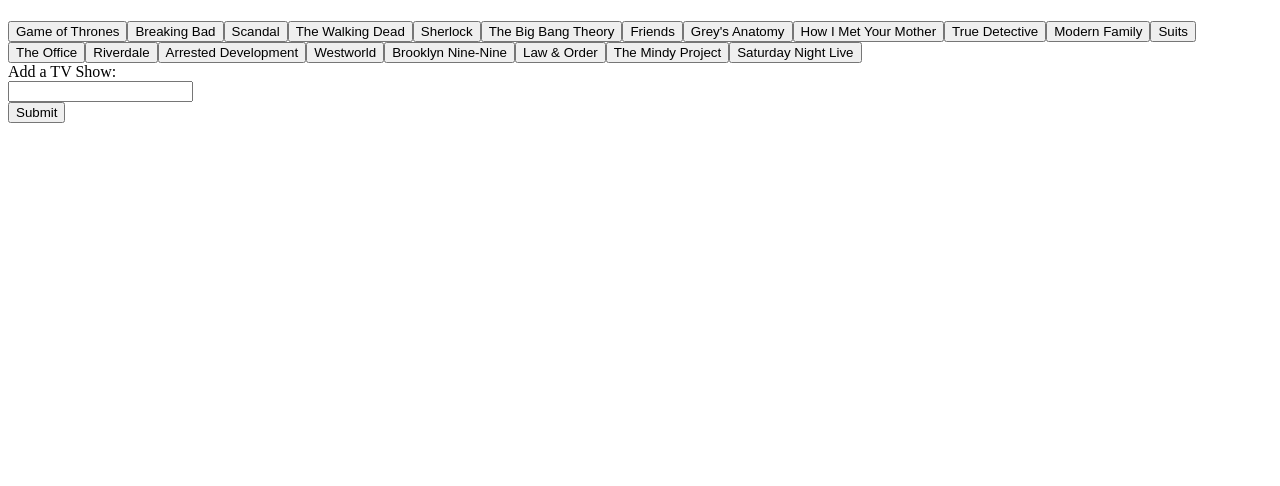
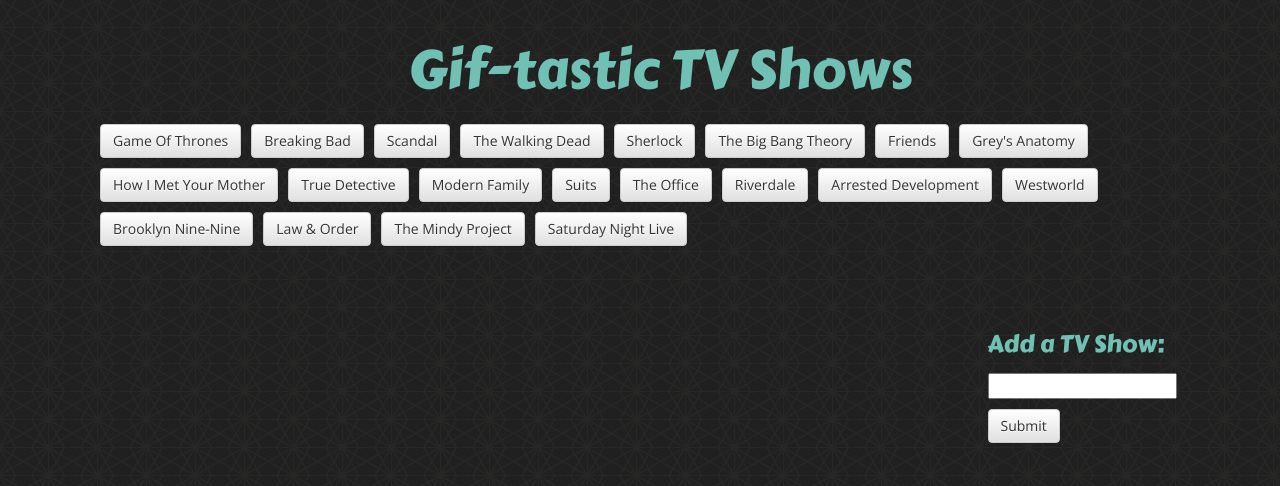
Before and after one commit to smuiznieks/giftastic, a plain HTML site: page index.html in a window 1280 px wide. Drawn offline with nearby package versions, Linux system fonts and the light colour scheme.

Commit message:
finish js, update css

```diff
--- a/assets/css/style.css
+++ b/assets/css/style.css
@@ -0,0 +1,38 @@
+body {
+	background-image: url(../images/black_thread.png);
+}
+
+#tvShowButton {
+	margin: 5px;
+}
+
+#gifs, #createButton {
+	margin-top: 20px;
+}
+
+#addButton {
+	margin-top: 10px;
+}
+
+h1 {
+	font-size: 54px;
+	margin: 20px;
+}
+
+h1, h3, h6 {
+	color: #70C1B3;
+	font-family: 'Carter One', cursive;
+}
+
+#addButton, #tvShowButton {
+	font-family: 'Open Sans', sans-serif;
+}
+
+#tvShowButton {
+	text-transform: capitalize;
+}
+
+#background, #createButton {
+	padding: 0px 20px 20px 20px;
+	margin: 20px;
+}
--- a/assets/javascript/app.js
+++ b/assets/javascript/app.js
@@ -4,6 +4,8 @@
 	$('#buttons').empty();
 	for (i = 0; i < tvShows.length; i++) {
 		var button = $('<button>');
+		button.attr('type', 'button');
+		button.attr('class', 'btn btn-default')
 		button.attr('id','tvShowButton');
 		button.attr('data-name', tvShows[i]);
 		button.text(tvShows[i]);
@@ -18,6 +20,22 @@
 	createButtons();
 })
 
+function animateGifs() {
+	console.log('click');
+	var img = $(this);
+	console.log(img);
+    var state = img.attr('data-state')
+    console.log(state);
+	if (state === 'still') {
+		img.attr('src', img.attr('data-animate'));
+        img.attr('data-state', 'animate');
+	}
+	if (state === 'animate') {
+      img.attr('src', img.attr('data-still'));
+      img.attr('data-state', 'still');
+    }
+}
+
 function showGifs() {
 	$('#gifs').empty();
 	var searchShow = $(this).attr('data-name');
@@ -29,9 +47,19 @@
 		console.log(response);
 		for (i = 0; i < response.data.length; i++) {
 			var gif = response.data[i];
-			console.log(gif.embed_url);
+			console.log(gif.images.fixed_height_still.url);
+			console.log(gif.images.fixed_height.url);
 			console.log(gif.rating);
-			$('#gifs').append('<iframe src="' + gif.embed_url + '"></iframe>')
+			var newDiv = $('<div>');
+			newDiv.attr('class', 'col-md-6');
+			var newImage = $('<img src="' + gif.images.fixed_height_still.url + '"/>');
+			newImage.attr('id', 'clickToAnimate');
+			newImage.attr('data-state', 'still');
+			newImage.attr('data-still', gif.images.fixed_height_still.url);
+			newImage.attr('data-animate', gif.images.fixed_height.url);
+			newDiv.append(newImage);
+			newDiv.append('<h6>Rating: ' + gif.rating + '</h6>');
+			$('#gifs').append(newDiv);
 		}
 	}).fail(function(err) {
 		throw err;
@@ -41,3 +69,4 @@
 
 $(document).on('click', '#tvShowButton', showGifs);
 createButtons();
+$(document).on('click', '#clickToAnimate', animateGifs);
--- a/index.html
+++ b/index.html
@@ -2,29 +2,40 @@
 <html lang="en-us">
 <head>
 	<meta charset="UTF-8">
-	<title>Totally Giftastic</title>
-	<!-- <link rel="stylesheet" href="https://maxcdn.bootstrapcdn.com/bootstrap/3.3.7/css/bootstrap.min.css" integrity="sha384-BVYiiSIFeK1dGmJRAkycuHAHRg32OmUcww7on3RYdg4Va+PmSTsz/K68vbdEjh4u" crossorigin="anonymous">
-	<link rel="stylesheet" href="https://maxcdn.bootstrapcdn.com/bootstrap/3.3.7/css/bootstrap-theme.min.css" integrity="sha384-rHyoN1iRsVXV4nD0JutlnGaslCJuC7uwjduW9SVrLvRYooPp2bWYgmgJQIXwl/Sp" crossorigin="anonymous"> -->
+	<title>Gif-tastic TV Shows</title>
+	<link href="https://fonts.googleapis.com/css?family=Carter+One" rel="stylesheet">
+	<link href="https://fonts.googleapis.com/css?family=Open+Sans" rel="stylesheet">
+	<link rel="stylesheet" href="https://maxcdn.bootstrapcdn.com/bootstrap/3.3.7/css/bootstrap.min.css" integrity="sha384-BVYiiSIFeK1dGmJRAkycuHAHRg32OmUcww7on3RYdg4Va+PmSTsz/K68vbdEjh4u" crossorigin="anonymous">
+	<link rel="stylesheet" href="https://maxcdn.bootstrapcdn.com/bootstrap/3.3.7/css/bootstrap-theme.min.css" integrity="sha384-rHyoN1iRsVXV4nD0JutlnGaslCJuC7uwjduW9SVrLvRYooPp2bWYgmgJQIXwl/Sp" crossorigin="anonymous">
 	<link rel="stylesheet" href="assets/css/style.css">
 </head>
 <body>
-	<h1></h1>
+	<div class="container">
+		<div class="row">
+			<div id="background" class="col-md-12">
+				<h1 class="text-center">Gif-tastic TV Shows</h1>
 				<div id="buttons">
 				</div>
-
+			</div>
+		</div>
+		<div class="row">
+			<div class="col-md-9">
+				<div id="gifs" class="text-center">
+				</div>
+			</div>
+			<div class="col-md-3">
 				<form id="createButton">
-		<label for="userInput">Add a TV Show:</label>
+					<label for="userInput"><h3>Add a TV Show:</h3></label>
 					<br />
 					<input id="userInput" type="text">
 					<br />
-		<input id="addButton" type="submit" value="Submit">
+					<input id="addButton" class="btn btn-default" type="submit" value="Submit">
 				</form>
-	<br />
-	<div id="gifs">
 			</div>
-
+		</div>
+	</div>
 	<script src="https://cdnjs.cloudflare.com/ajax/libs/jquery/3.2.1/jquery.min.js"></script>
-	<!-- <script src="https://maxcdn.bootstrapcdn.com/bootstrap/3.3.7/js/bootstrap.min.js" integrity="sha384-Tc5IQib027qvyjSMfHjOMaLkfuWVxZxUPnCJA7l2mCWNIpG9mGCD8wGNIcPD7Txa" crossorigin="anonymous"></script> -->
+	<script src="https://maxcdn.bootstrapcdn.com/bootstrap/3.3.7/js/bootstrap.min.js" integrity="sha384-Tc5IQib027qvyjSMfHjOMaLkfuWVxZxUPnCJA7l2mCWNIpG9mGCD8wGNIcPD7Txa" crossorigin="anonymous"></script>
 	<script src="assets/javascript/app.js"></script>
 </body>
 </html>
```
Also changed, not shown: assets/images/black_thread.png (added), 1 other file. Lines whose indentation alone changed are shown as unchanged.
